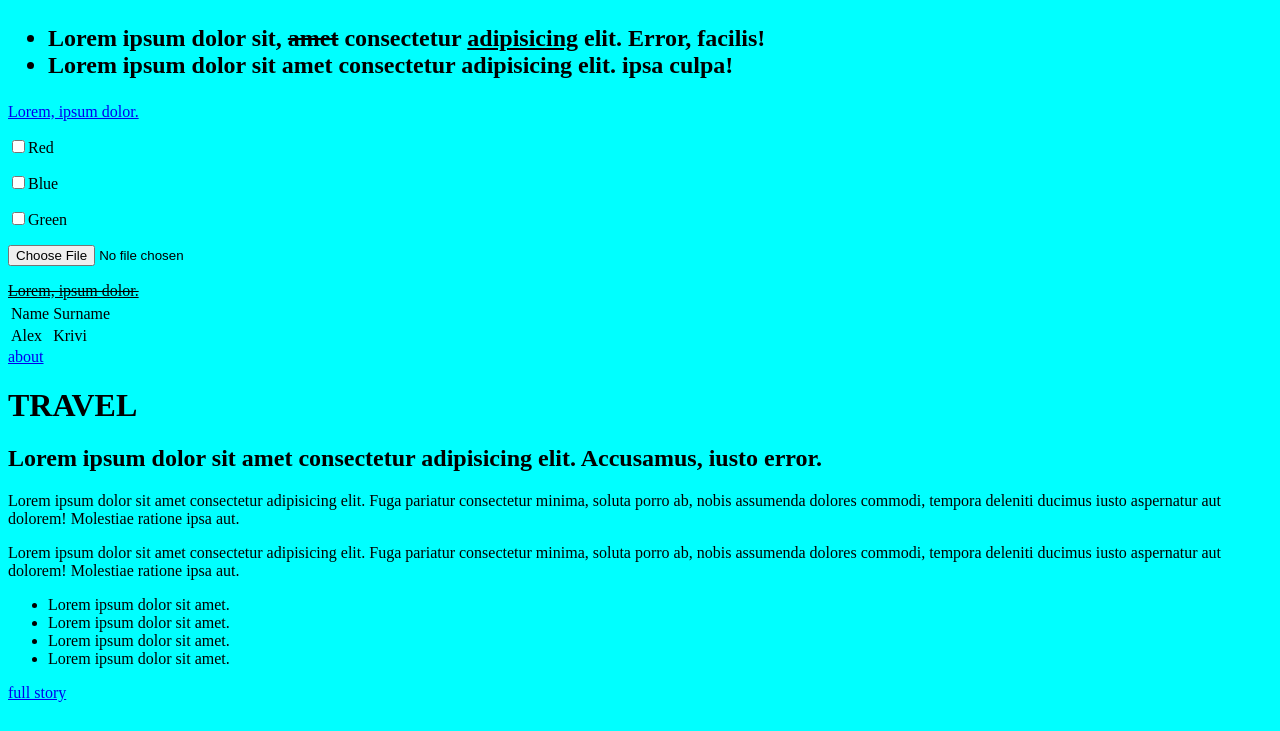
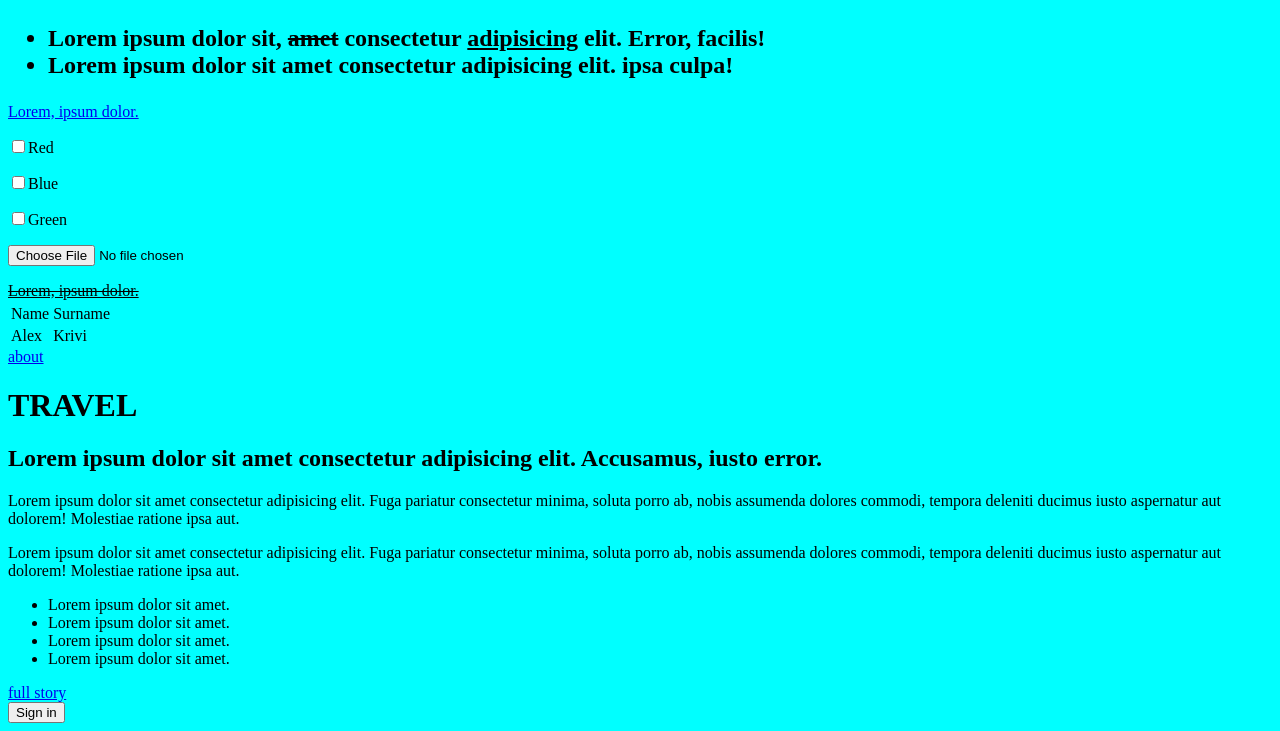
Before and after one commit to aleksandr-krivoruchko/lesson-git, a plain HTML site: page index.html in a window 1280 px wide. Shown: the part 476-1207 px from the top of the page. Before the commit the page ends 1186 px from the top, so only its background shows below. Drawn offline with Linux system fonts and the light colour scheme.

Commit message:
dev-3 commit

```diff
--- a/index.html
+++ b/index.html
@@ -87,6 +87,7 @@
             <a target="blank" href="http://google.com" class="button"><span class="fs">full story</span>
             </a>
         </div>
+        <button type="button">Sign in</button>
 
 
 
```
